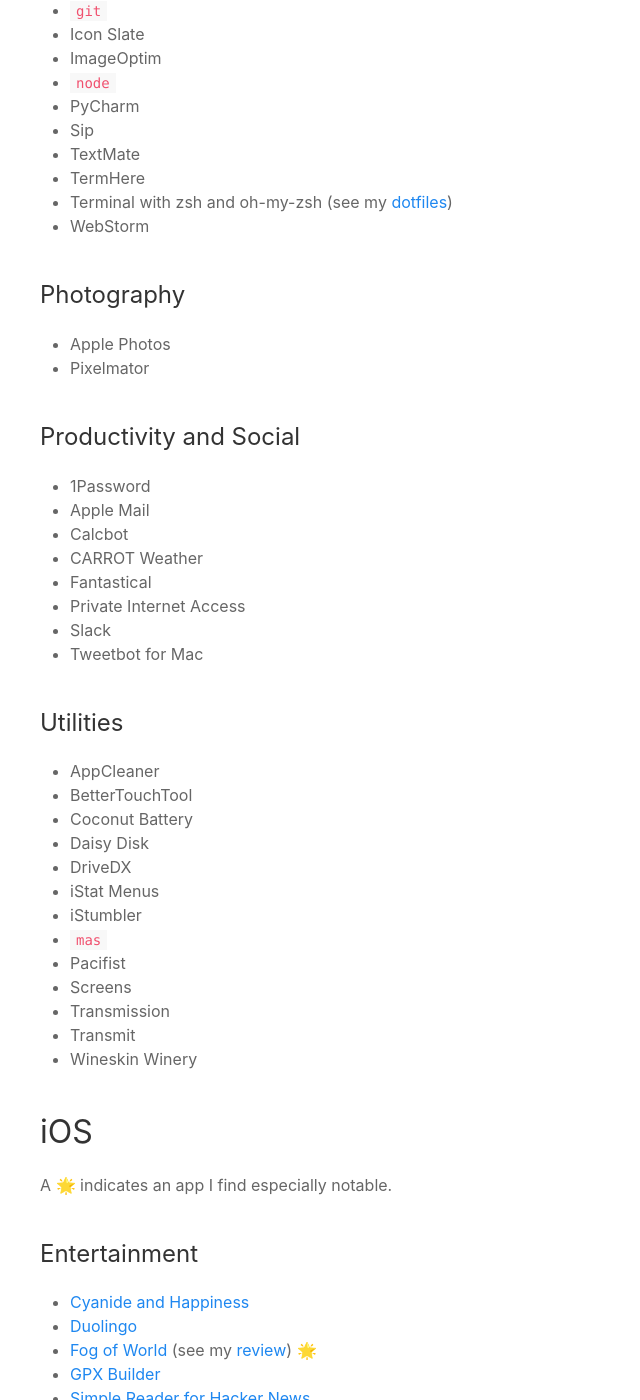
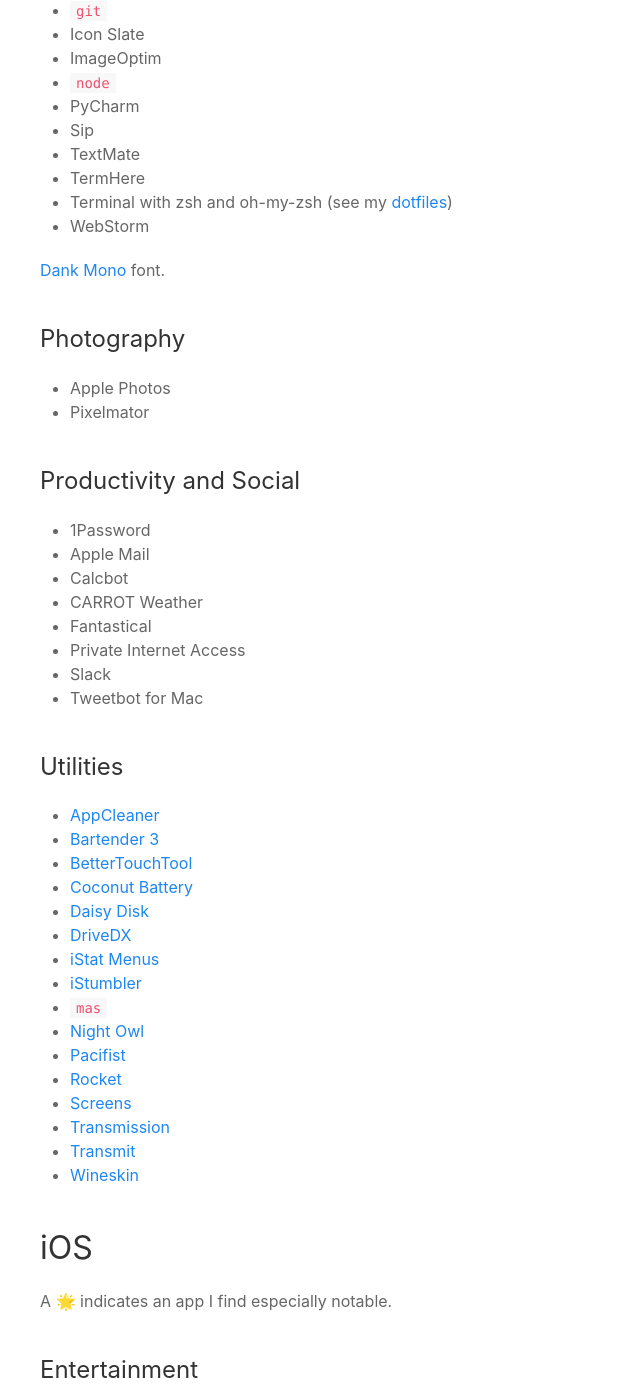
Before and after one commit to BrianMitchL/brianm.me, a Jekyll site: the page built from _living-docs/software.md, in a window 1280 px wide and 1400 px high, scrolled down 1573 px. Shown: the whole window, without its empty margins (0-640 px from the left). Built offline with Jekyll 4.4.1, drawn with Linux system fonts in a browser that asks for light colours; nearby versions of some CDN libraries; emoji names are drawn with the system emoji font; some of the changed text lies outside the part shown.

Commit message:
Update living docs

```diff
--- a/_living-docs/software.md
+++ b/_living-docs/software.md
@@ -51,6 +51,8 @@
 - Terminal with zsh and oh-my-zsh (see my [dotfiles](https://github.com/BrianMitchL/dotfiles))
 - WebStorm
 
+[Dank Mono](https://dank.sh) font.
+
 ### Photography
 
 - Apple Photos
@@ -69,19 +71,22 @@
 
 ### Utilities
 
-- AppCleaner
-- BetterTouchTool
-- Coconut Battery
-- Daisy Disk
-- DriveDX
-- iStat Menus
-- iStumbler
-- `mas`
-- Pacifist
-- Screens
-- Transmission
-- Transmit
-- Wineskin Winery
+- [AppCleaner](https://freemacsoft.net/appcleaner/)
+- [Bartender 3](https://www.macbartender.com)
+- [BetterTouchTool](https://folivora.ai)
+- [Coconut Battery](https://www.coconut-flavour.com/coconutbattery/)
+- [Daisy Disk](https://daisydiskapp.com)
+- [DriveDX](https://binaryfruit.com/drivedx)
+- [iStat Menus](https://bjango.com/mac/istatmenus/)
+- [iStumbler](https://istumbler.net)
+- [`mas`](https://github.com/mas-cli/mas)
+- [Night Owl](https://nightowl.kramser.xyz)
+- [Pacifist](https://www.charlessoft.com)
+- [Rocket](https://matthewpalmer.net/rocket/)
+- [Screens](https://edovia.com/en/screens-mac/)
+- [Transmission](https://transmissionbt.com)
+- [Transmit](https://www.panic.com/transmit/)
+- [Wineskin](http://wineskin.urgesoftware.com/tiki-index.php)
 
 ## iOS
 
```
Also changed, not shown: other parts of _living-docs/software.md (+3 -3 lines), _living-docs/gear.md (+1 -2 lines).
